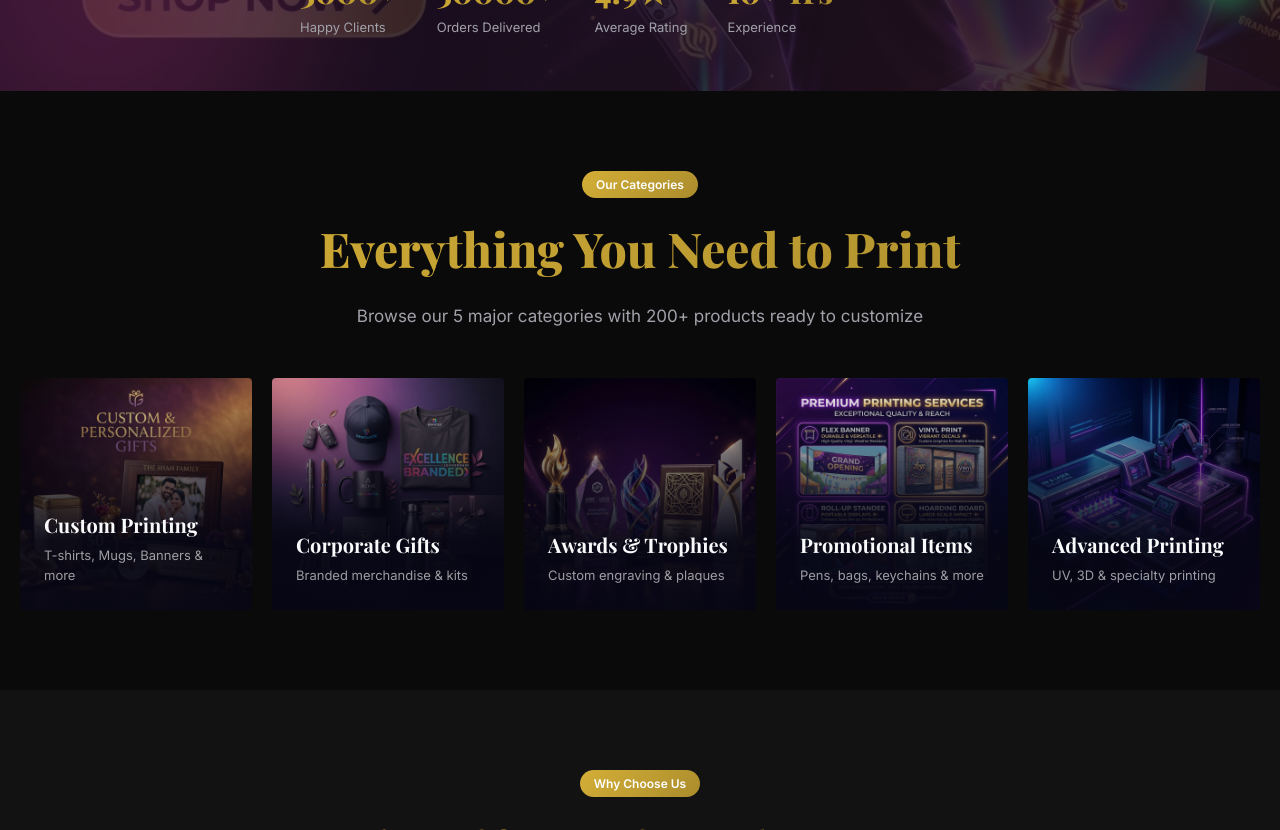
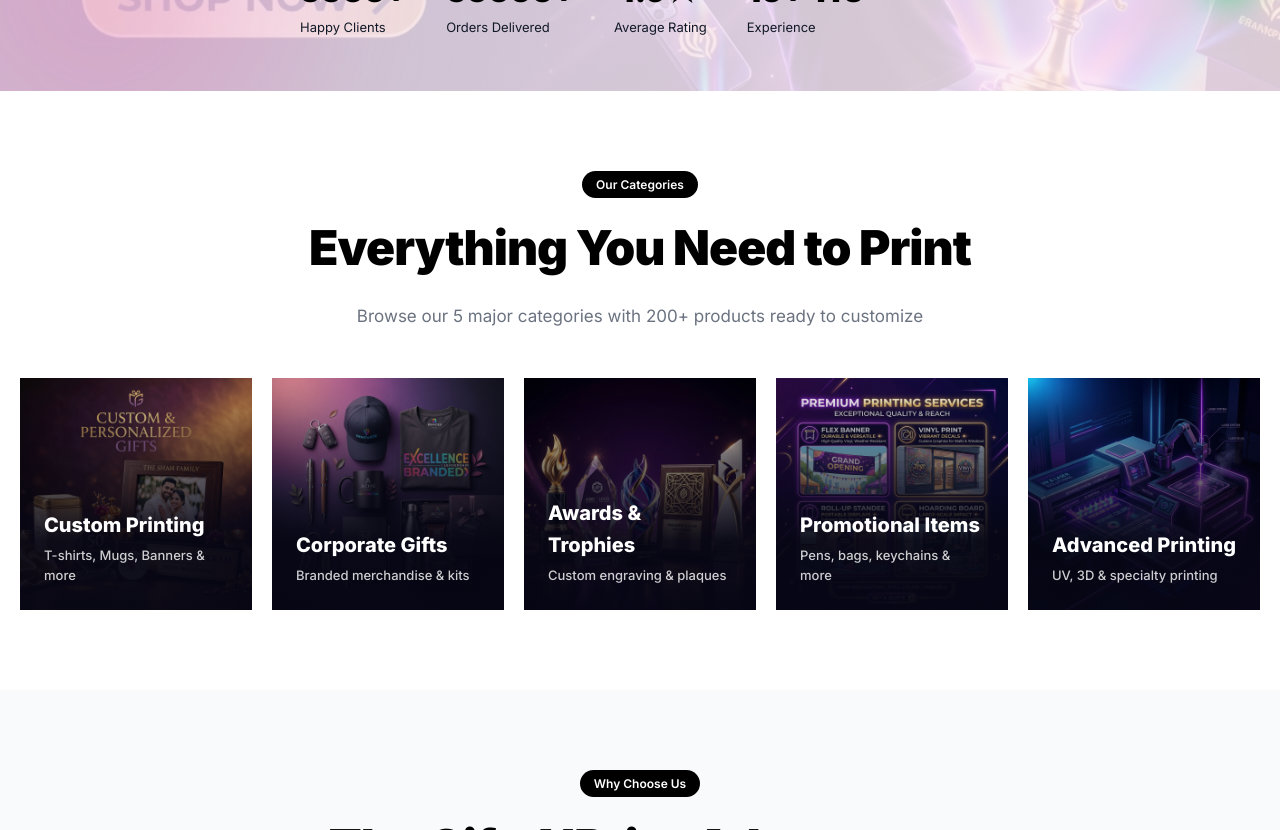
Before and after one commit to HardikAg18/giftsnprint-web, a website: page public/index.html in a window 1280 px wide. Shown: the part 777-1607 px from the top of the page. Drawn offline with nearby package versions, Linux system fonts and the light colour scheme; no server answers; a web font is replaced by a local one.

Commit message:
Apply Option 2: Minimalist UI Theme

```diff
--- a/public/admin/css/admin.css
+++ b/public/admin/css/admin.css
@@ -1,24 +1,23 @@
 /* Admin Dashboard CSS — GiftsNPrint */
-@import url('https://fonts.googleapis.com/css2?family=Inter:wght@300;400;500;600;700;800&family=Outfit:wght@400;600;700;800&display=swap');
+@import url('https://fonts.googleapis.com/css2?family=Inter:wght@300;400;500;600;700;800&display=swap');
 
 :root {
-  --bg: #060614;
-  --surface: #0D0B2A;
-  --surface2: #13103D;
-  --surface3: #1A1650;
-  --primary: #7C3AED;
-  --primary-light: #8B5CF6;
-  --accent: #F59E0B;
-  --pink: #EC4899;
-  --green: #10B981;
-  --red: #EF4444;
-  --text: #F9FAFB;
-  --text-muted: #9CA3AF;
-  --border: rgba(124,58,237,0.25);
-  --grad: linear-gradient(135deg,#7C3AED,#EC4899);
-  --grad-gold: linear-gradient(135deg,#F59E0B,#EF4444);
-  --shadow: 0 20px 60px rgba(124,58,237,0.3);
-  --radius: 12px;
+  --bg: #F9FAFB;
+  --surface: #FFFFFF;
+  --surface2: #F3F4F6;
+  --primary: #000000;
+  --primary-light: #374151;
+  --primary-dark: #000000;
+  --accent: #10B981;
+  --accent-dark: #059669;
+  --danger: #EF4444;
+  --success: #10B981;
+  --warning: #F59E0B;
+  --text: #111827;
+  --text-muted: #6B7280;
+  --border: #E5E7EB;
+  --shadow: 0 4px 6px -1px rgba(0, 0, 0, 0.1), 0 2px 4px -1px rgba(0, 0, 0, 0.06);
+  --radius: 6px;
   --sidebar-w: 260px;
 }
 
@@ -33,19 +32,18 @@
 
 /* Sidebar */
 .sidebar{width:var(--sidebar-w);background:var(--surface);border-right:1px solid var(--border);position:fixed;top:0;left:0;bottom:0;display:flex;flex-direction:column;z-index:200;transition:.3s}
-.sidebar-header{padding:24px 20px;border-bottom:1px solid var(--border)}
-.sidebar-logo{font-family:'Outfit',sans-serif;font-size:20px;font-weight:800;background:var(--grad);-webkit-background-clip:text;-webkit-text-fill-color:transparent;background-clip:text}
-.sidebar-sub{font-size:11px;color:var(--text-muted);margin-top:2px;letter-spacing:.5px}
+.sidebar-logo{font-family:'Inter',sans-serif;font-size:20px;font-weight:800;color:var(--primary);padding:24px;border-bottom:1px solid var(--border);display:flex;align-items:center;gap:12px;letter-spacing:-0.5px}
+.sidebar-logo i{color:var(--accent)}
 .sidebar-nav{flex:1;overflow-y:auto;padding:16px 12px}
 .nav-group-label{font-size:10px;font-weight:700;text-transform:uppercase;letter-spacing:1px;color:var(--text-muted);padding:16px 8px 8px;opacity:.6}
 .nav-item{display:flex;align-items:center;gap:10px;padding:10px 12px;border-radius:8px;font-size:14px;font-weight:500;color:var(--text-muted);cursor:pointer;transition:.2s;margin-bottom:2px}
 .nav-item:hover{background:var(--surface2);color:var(--text)}
-.nav-item.active{background:rgba(124,58,237,0.2);color:var(--primary-light);border-left:3px solid var(--primary)}
+.nav-item.active{background:var(--surface2);color:var(--primary);font-weight:600}
 .nav-item i{width:18px;text-align:center;font-size:15px}
-.nav-badge{margin-left:auto;background:var(--accent);color:#000;font-size:10px;font-weight:700;padding:2px 7px;border-radius:10px}
+.nav-badge{margin-left:auto;background:var(--accent);color:#fff;font-size:10px;font-weight:700;padding:2px 7px;border-radius:10px}
 .sidebar-footer{padding:16px 20px;border-top:1px solid var(--border)}
 .sidebar-user{display:flex;align-items:center;gap:10px}
-.sidebar-avatar{width:36px;height:36px;border-radius:50%;background:var(--grad);display:flex;align-items:center;justify-content:center;font-weight:700;font-size:14px;color:#fff}
+.sidebar-avatar{width:36px;height:36px;border-radius:50%;background:var(--primary);display:flex;align-items:center;justify-content:center;font-weight:700;font-size:14px;color:#fff}
 .sidebar-username{font-size:13px;font-weight:600}
 .sidebar-role{font-size:11px;color:var(--text-muted)}
 
@@ -54,7 +52,7 @@
 
 /* Top Bar */
 .topbar{background:var(--surface);border-bottom:1px solid var(--border);padding:14px 28px;display:flex;align-items:center;justify-content:space-between;position:sticky;top:0;z-index:100}
-.topbar-title{font-family:'Outfit',sans-serif;font-size:18px;font-weight:700}
+.topbar-title{font-family:'Inter',sans-serif;font-size:18px;font-weight:700}
 .topbar-actions{display:flex;align-items:center;gap:12px}
 .topbar-btn{width:38px;height:38px;background:var(--surface2);border:1px solid var(--border);border-radius:8px;display:flex;align-items:center;justify-content:center;cursor:pointer;color:var(--text-muted);font-size:15px;transition:.2s}
 .topbar-btn:hover{background:var(--primary);border-color:var(--primary);color:#fff}
@@ -66,17 +64,14 @@
 .stats-grid{display:grid;grid-template-columns:repeat(auto-fit,minmax(200px,1fr));gap:20px;margin-bottom:28px}
 .stat-card{background:var(--surface);border:1px solid var(--border);border-radius:var(--radius);padding:24px;position:relative;overflow:hidden;transition:.3s}
 .stat-card:hover{transform:translateY(-3px);box-shadow:var(--shadow)}
-.stat-card::after{content:'';position:absolute;top:0;right:0;width:80px;height:80px;border-radius:50%;filter:blur(30px);opacity:.3}
-.stat-card.purple::after{background:var(--primary)}
-.stat-card.gold::after{background:var(--accent)}
-.stat-card.green::after{background:var(--green)}
-.stat-card.pink::after{background:var(--pink)}
 .stat-icon{width:44px;height:44px;border-radius:10px;display:flex;align-items:center;justify-content:center;font-size:18px;margin-bottom:16px}
 .stat-icon.purple{background:rgba(124,58,237,0.2);color:var(--primary-light)}
 .stat-icon.gold{background:rgba(245,158,11,0.2);color:var(--accent)}
 .stat-icon.green{background:rgba(16,185,129,0.2);color:var(--green)}
 .stat-icon.pink{background:rgba(236,72,153,0.2);color:var(--pink)}
-.stat-value{font-family:'Outfit',sans-serif;font-size:28px;font-weight:800;margin-bottom:4px}
+.page-header h1{font-family:'Inter',sans-serif;font-size:24px;font-weight:800;color:var(--primary);letter-spacing:-0.5px}
+.page-header p{color:var(--text-muted);font-size:14px;margin-top:4px}
+.stat-value{font-family:'Inter',sans-serif;font-size:28px;font-weight:800;margin-bottom:4px}
 .stat-label{font-size:13px;color:var(--text-muted);margin-bottom:8px}
 .stat-change{font-size:12px;font-weight:600}
 .stat-change.up{color:var(--green)}
--- a/public/css/style.css
+++ b/public/css/style.css
@@ -1,22 +1,22 @@
-@import url('https://fonts.googleapis.com/css2?family=Inter:wght@300;400;500;600;700;800;900&family=Playfair+Display:ital,wght@0,400;0,600;0,700;0,800;1,400&display=swap');
+@import url('https://fonts.googleapis.com/css2?family=Inter:wght@300;400;500;600;700;800;900&display=swap');
 
 :root {
-  --bg: #0A0A0A;
-  --surface: #121212;
-  --surface2: #1A1A1A;
-  --primary: #D4AF37;
-  --primary-light: #F3E5AB;
-  --primary-dark: #AA8C2C;
-  --accent: #D4AF37;
-  --accent-dark: #AA8C2C;
-  --pink: #222222;
-  --text: #F9FAFB;
-  --text-muted: #A1A1AA;
-  --border: rgba(212, 175, 55, 0.15);
-  --grad: linear-gradient(135deg, #D4AF37, #AA8C2C);
-  --grad-gold: linear-gradient(135deg, #F3E5AB, #D4AF37);
-  --shadow: 0 20px 60px rgba(0, 0, 0, 0.5);
-  --radius: 4px;
+  --bg: #FFFFFF;
+  --surface: #F9FAFB;
+  --surface2: #F3F4F6;
+  --primary: #000000;
+  --primary-light: #374151;
+  --primary-dark: #000000;
+  --accent: #10B981;
+  --accent-dark: #059669;
+  --pink: #E5E7EB;
+  --text: #111827;
+  --text-muted: #6B7280;
+  --border: #E5E7EB;
+  --grad: #000000;
+  --grad-gold: #10B981;
+  --shadow: 0 4px 20px rgba(0, 0, 0, 0.05);
+  --radius: 0px;
 }
 
 *,*::before,*::after{box-sizing:border-box;margin:0;padding:0}
@@ -33,7 +33,7 @@
 /* Utility */
 .container{max-width:1280px;margin:0 auto;padding:0 20px}
 .section{padding:80px 0}
-.section-title{font-family:'Playfair Display',serif;font-size:clamp(28px,4vw,48px);font-weight:800;margin-bottom:16px;background:var(--grad);-webkit-background-clip:text;-webkit-text-fill-color:transparent;background-clip:text}
+.section-title{font-family:'Inter',sans-serif;font-size:clamp(28px,4vw,48px);font-weight:900;letter-spacing:-1px;margin-bottom:16px;color:var(--primary)}
 .section-sub{color:var(--text-muted);font-size:17px;max-width:600px;margin:0 auto 48px}
 .text-center{text-align:center}
 .flex{display:flex;align-items:center}
@@ -58,7 +58,7 @@
 .navbar.scrolled{background:rgba(6,6,20,0.95);backdrop-filter:blur(20px);border-bottom:1px solid var(--border);padding:10px 0}
 .navbar .container{display:flex;align-items:center;justify-content:space-between}
 .logo{display:flex;align-items:center;gap:12px}
-.logo-text{font-family:'Playfair Display',serif;font-size:24px;font-weight:800;background:var(--grad);-webkit-background-clip:text;-webkit-text-fill-color:transparent;background-clip:text}
+.logo-text{font-family:'Inter',sans-serif;font-size:24px;font-weight:900;letter-spacing:-1px;color:var(--primary)}
 .logo-sub{font-size:10px;color:var(--text-muted);letter-spacing:1px;text-transform:uppercase}
 .nav-links{display:flex;align-items:center;gap:4px;list-style:none}
 .nav-links a{padding:8px 14px;border-radius:8px;color:var(--text-muted);font-size:14px;font-weight:500;transition:.3s}
@@ -85,14 +85,14 @@
 .hero-orb-3{width:300px;height:300px;background:rgba(245,158,11,0.15);top:50%;left:50%;transform:translate(-50%,-50%)}
 .hero-content{position:relative;z-index:1;max-width:680px}
 .hero-badge{display:inline-flex;align-items:center;gap:8px;background:rgba(124,58,237,0.2);border:1px solid var(--border);padding:8px 18px;border-radius:50px;font-size:13px;font-weight:600;color:var(--primary-light);margin-bottom:24px}
-.hero-badge span{display:inline-block;width:8px;height:8px;background:var(--primary-light);border-radius:50%;animation:pulse 2s infinite}
-.hero h1{font-family:'Playfair Display',serif;font-size:clamp(36px,5.5vw,68px);font-weight:900;line-height:1.1;margin-bottom:20px}
-.hero h1 span{background:var(--grad);-webkit-background-clip:text;-webkit-text-fill-color:transparent;background-clip:text}
+.hero-badge span{display:inline-block;width:8px;height:8px;background:var(--accent);border-radius:50%;animation:pulse 2s infinite}
+.hero h1{font-family:'Inter',sans-serif;font-size:clamp(36px,5.5vw,68px);font-weight:900;letter-spacing:-2px;line-height:1.1;margin-bottom:20px;color:var(--primary)}
+.hero h1 span{color:var(--accent)}
 .hero p{font-size:18px;color:var(--text-muted);margin-bottom:36px;max-width:560px}
 .hero-btns{display:flex;gap:16px;flex-wrap:wrap}
 .hero-stats{display:flex;gap:40px;margin-top:48px;flex-wrap:wrap}
-.hero-stat .num{font-family:'Playfair Display',serif;font-size:32px;font-weight:800;background:var(--grad);-webkit-background-clip:text;-webkit-text-fill-color:transparent;background-clip:text}
-.hero-stat .label{font-size:13px;color:var(--text-muted)}
+.hero-stat .num{font-family:'Inter',sans-serif;font-size:32px;font-weight:900;letter-spacing:-1px;color:var(--primary)}
+.hero-stat .label{font-size:13px;color:var(--text-muted;font-weight:600;text-transform:uppercase;letter-spacing:1px)}
 .hero-right{position:relative;z-index:1}
 
 /* Cards */
@@ -104,8 +104,8 @@
 .card-category{font-size:11px;font-weight:600;color:var(--primary-light);text-transform:uppercase;letter-spacing:1px;margin-bottom:8px}
 .card-title{font-size:16px;font-weight:700;margin-bottom:8px;color:var(--text)}
 .card-desc{font-size:13px;color:var(--text-muted);margin-bottom:16px;display:-webkit-box;-webkit-line-clamp:2;-webkit-box-orient:vertical;overflow:hidden}
-.card-price{font-family:'Playfair Display',serif;font-size:20px;font-weight:700;color:var(--accent)}
-.card-price .old{font-size:14px;color:var(--text-muted);text-decoration:line-through;margin-left:8px}
+.card-price{font-family:'Inter',sans-serif;font-size:20px;font-weight:800;color:var(--primary)}
+.card-price .old{font-size:14px;color:var(--text-muted);text-decoration:line-through;margin-left:8px;font-weight:500}
 .card-footer{padding:16px 20px;border-top:1px solid var(--border);display:flex;align-items:center;justify-content:space-between}
 .rating{display:flex;align-items:center;gap:4px;font-size:13px;color:var(--accent)}
 
@@ -117,8 +117,8 @@
 .cat-card:hover .cat-overlay{background:linear-gradient(to top,rgba(124,58,237,0.8) 20%,rgba(6,6,20,0.5))}
 .cat-icon{width:50px;height:50px;background:var(--grad);border-radius:12px;display:flex;align-items:center;justify-content:center;font-size:20px;margin-bottom:12px;transform:translateY(10px);opacity:0;transition:.4s}
 .cat-card:hover .cat-icon{opacity:1;transform:translateY(0)}
-.cat-name{font-family:'Playfair Display',serif;font-size:20px;font-weight:700;margin-bottom:4px}
-.cat-count{font-size:13px;color:rgba(255,255,255,0.6)}
+.cat-name{font-family:'Inter',sans-serif;font-size:20px;font-weight:800;margin-bottom:4px;color:#FFF}
+.cat-count{font-size:13px;color:rgba(255,255,255,0.8);font-weight:500}
 
 /* Features/Why Us */
 .feature-grid{display:grid;grid-template-columns:repeat(auto-fit,minmax(220px,1fr));gap:24px}
```
